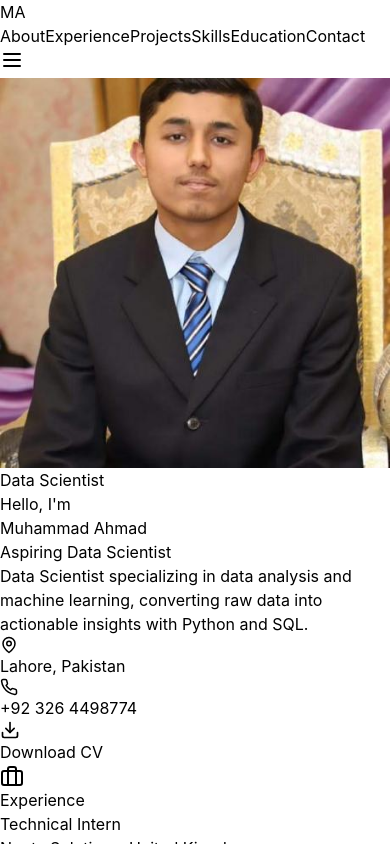
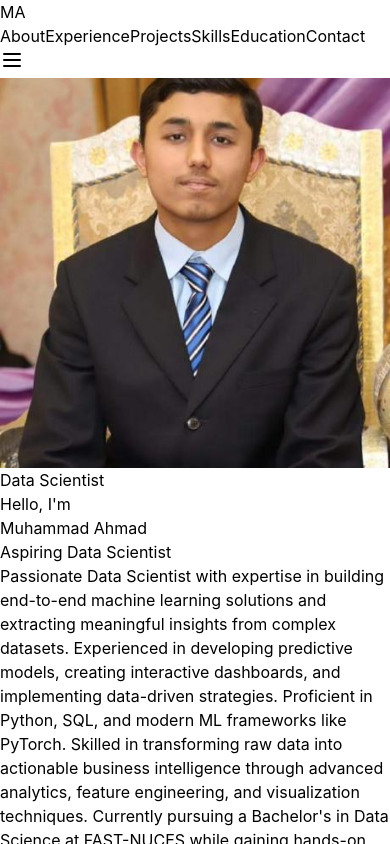
Before and after one commit to Muhammad-Ahmad2511/portfolio_1, a React (Vite) app: page / in a window 390 px wide. Shown: the top 844 px of the page. Built offline with nearby package versions, Linux system fonts and the light colour scheme; the HTML template or start-up script is replaced by a standard one.

Commit message:
update hero section : remove phone number and location and add detailed summary

```diff
--- a/src/App.jsx
+++ b/src/App.jsx
@@ -218,20 +218,9 @@ CERTIFICATIONS
               <p className={`text-xl md:text-2xl text-blue-300 mb-6 transition-all duration-1000 ${isTypingComplete ? 'opacity-100' : 'opacity-0'}`}>
                 Aspiring Data Scientist
               </p>
-              <p className={`text-base text-slate-300 max-w-2xl mb-6 transition-all duration-1000 ${isTypingComplete ? 'opacity-100' : 'opacity-0'}`}>
-                <span className="text-blue-400 font-semibold">Data Scientist</span> specializing in <span className="text-cyan-400 font-semibold">data analysis</span> and <span className="text-purple-400 font-semibold">machine learning</span>, converting raw data into actionable insights with <span className="text-green-400 font-semibold">Python</span> and <span className="text-yellow-400 font-semibold">SQL</span>.
+              <p className={`text-base text-slate-300 max-w-2xl mb-6 leading-relaxed transition-all duration-1000 ${isTypingComplete ? 'opacity-100' : 'opacity-0'}`}>
+                Passionate <span className="text-blue-400 font-semibold">Data Scientist</span> with expertise in building end-to-end machine learning solutions and extracting meaningful insights from complex datasets. Experienced in developing predictive models, creating interactive dashboards, and implementing data-driven strategies. Proficient in <span className="text-green-400 font-semibold">Python</span>, <span className="text-yellow-400 font-semibold">SQL</span>, and modern ML frameworks like <span className="text-purple-400 font-semibold">PyTorch</span>. Skilled in transforming raw data into actionable business intelligence through advanced analytics, feature engineering, and visualization techniques. Currently pursuing a Bachelor's in Data Science at FAST-NUCES while gaining hands-on experience through real-world projects and internships.
               </p>
-
-              <div className={`flex flex-wrap justify-center md:justify-start gap-6 mb-6 transition-all duration-1000 ${isTypingComplete ? 'opacity-100' : 'opacity-0'}`}>
-                <div className="flex items-center gap-2 text-slate-300">
-                  <MapPin size={18} className="text-blue-400" />
-                  <span>Lahore, Pakistan</span>
-                </div>
-                <a href="tel:+923264498774" className="flex items-center gap-2 text-slate-300 hover:text-blue-400 transition-colors">
-                  <Phone size={18} className="text-blue-400" />
-                  <span>+92 326 4498774</span>
-                </a>
-              </div>
 
               <div className={`transition-all duration-1000 ${isTypingComplete ? 'opacity-100' : 'opacity-0'}`}>
                 <button onClick={handleDownloadCV} className="inline-flex items-center gap-2 px-8 py-3 bg-gradient-to-r from-blue-500 to-cyan-500 hover:from-blue-600 hover:to-cyan-600 rounded-full font-semibold transition-all hover:scale-105 hover:shadow-lg hover:shadow-blue-500/50">
```
